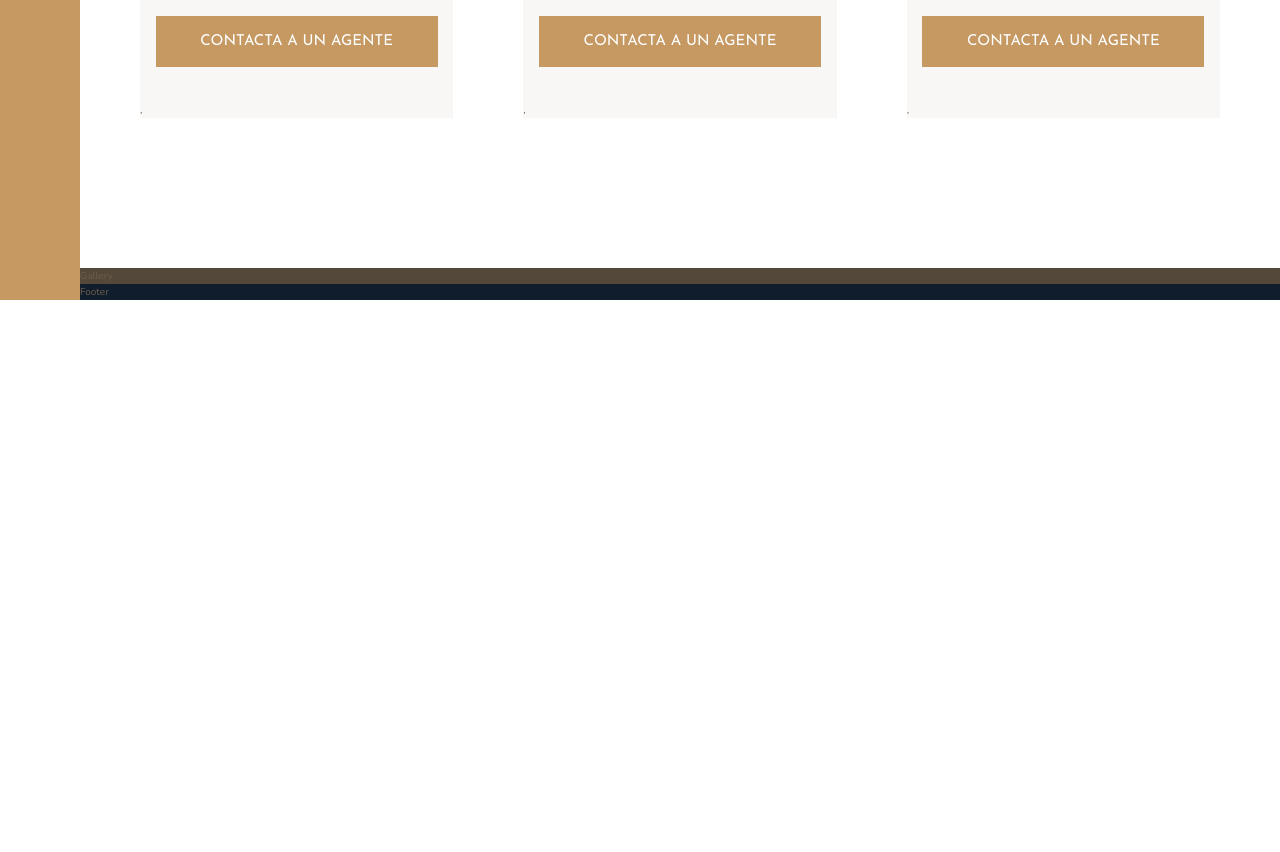
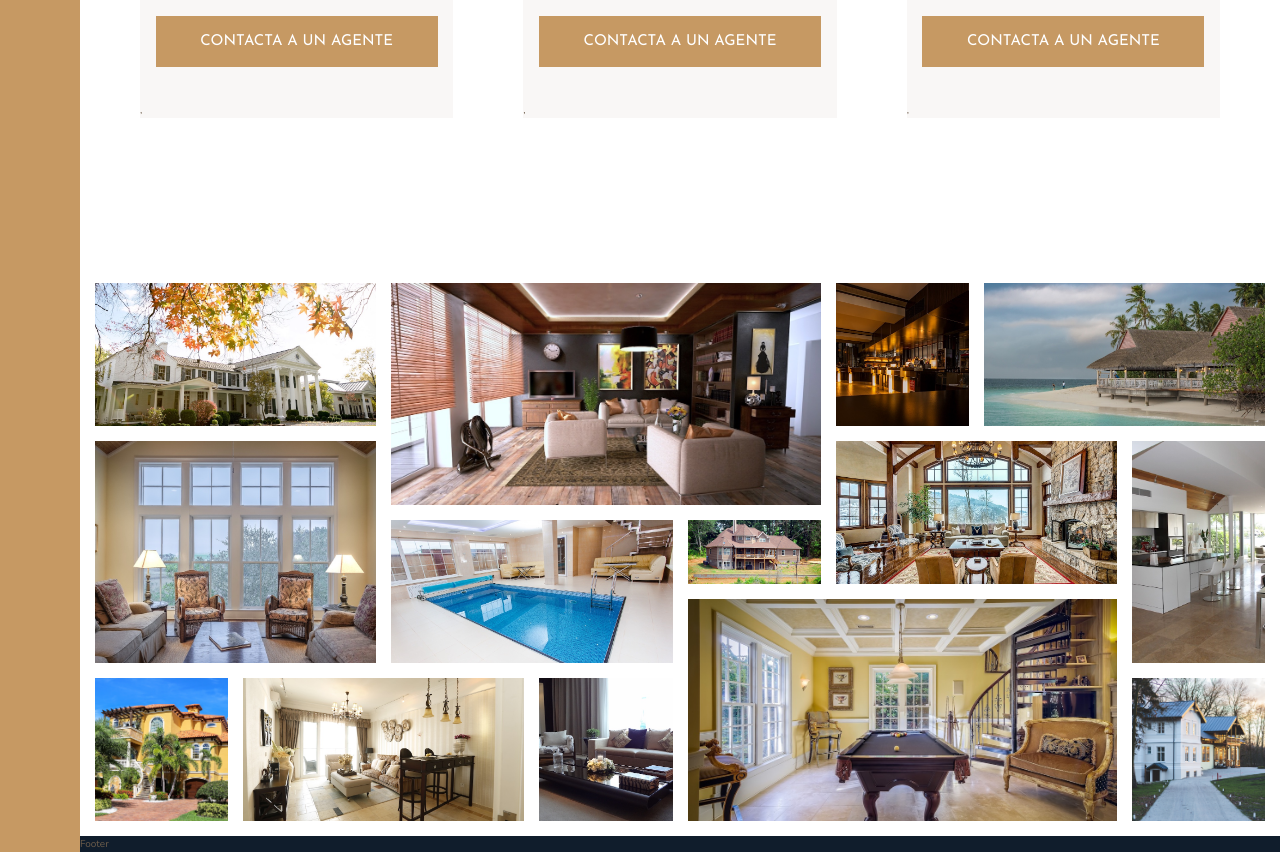
Before and after one commit to EnriqueCazares/Nexter, a website: page index.html in a window 1280 px wide. Shown: the part 2967-3819 px from the top of the page. Before the commit the page ends 3267 px from the top, so only its background shows below. Drawn offline with nearby package versions, Linux system fonts and the light colour scheme.

Commit message:
Gallery section finished + fixing package.json

```diff
--- a/index.html
+++ b/index.html
@@ -284,7 +284,49 @@
         </section>
 
         <section class="gallery">
-            Gallery
+            <figure class="gallery__item gallery__item--1">
+                <img src="img/gal-1.jpeg" alt="Gallery image 1" class="gallery__img">
+            </figure>
+            <figure class="gallery__item gallery__item--2">
+                <img src="img/gal-2.jpeg" alt="Gallery image 2" class="gallery__img">
+            </figure>
+            <figure class="gallery__item gallery__item--3">
+                <img src="img/gal-3.jpeg" alt="Gallery image 3" class="gallery__img">
+            </figure>
+            <figure class="gallery__item gallery__item--4">
+                <img src="img/gal-4.jpeg" alt="Gallery image 4" class="gallery__img">
+            </figure>
+            <figure class="gallery__item gallery__item--5">
+                <img src="img/gal-5.jpeg" alt="Gallery image 5" class="gallery__img">
+            </figure>
+            <figure class="gallery__item gallery__item--6">
+                <img src="img/gal-6.jpeg" alt="Gallery image 6" class="gallery__img">
+            </figure>
+            <figure class="gallery__item gallery__item--7">
+                <img src="img/gal-7.jpeg" alt="Gallery image 7" class="gallery__img">
+            </figure>
+            <figure class="gallery__item gallery__item--8">
+                <img src="img/gal-8.jpeg" alt="Gallery image 8" class="gallery__img">
+            </figure>
+            <figure class="gallery__item gallery__item--9">
+                <img src="img/gal-9.jpeg" alt="Gallery image 9" class="gallery__img">
+            </figure>
+            <figure class="gallery__item gallery__item--10">
+                <img src="img/gal-10.jpeg" alt="Gallery image 10" class="gallery__img">
+            </figure>
+            <figure class="gallery__item gallery__item--11">
+                <img src="img/gal-11.jpeg" alt="Gallery image 11" class="gallery__img">
+            </figure>
+            <figure class="gallery__item gallery__item--12">
+                <img src="img/gal-12.jpeg" alt="Gallery image 12" class="gallery__img">
+            </figure>
+            <figure class="gallery__item gallery__item--13">
+                <img src="img/gal-13.jpeg" alt="Gallery image 13" class="gallery__img">
+            </figure>
+            <figure class="gallery__item gallery__item--14">
+                <img src="img/gal-14.jpeg" alt="Gallery image 14" class="gallery__img">
+            </figure>
+
         </section>
 
         <footer class="footer">
--- a/sass/_gallery.scss
+++ b/sass/_gallery.scss
@@ -1,4 +1,92 @@
 .gallery {
-    background-color: $color-grey-dark-1;
-    grid-column: full-start / full-end;
+  grid-column: full-start / full-end;
+
+  display: grid;
+  grid-template-columns: repeat(8, 1fr);
+  grid-template-rows: repeat(7, 5vw);
+  gap: 1.5rem;
+  padding: 1.5rem;
+
+  &__item {
+    &--1 {
+      grid-row: 1 / span 2;
+      grid-column: 1 / span 2;
+    }
+
+    &--2 {
+      grid-row: 1 / 4;
+      grid-column: 3 / 6;
+    }
+
+    &--3 {
+      grid-row: 1 / span 2;
+      grid-column: 6 / 7;
+    }
+
+    &--4 {
+      grid-row: 1 / span 2;
+      grid-column: 7 / span 2;
+    }
+
+    &--5 {
+      grid-row: 3 / span 3;
+      grid-column: 1 / span 2;
+    }
+
+    &--6 {
+      grid-row: 4 / span 2;
+      grid-column: 3 / span 2;
+    }
+
+    &--7 {
+      grid-row: 4 / 5;
+      grid-column: 5 / 6;
+    }
+
+    &--8 {
+      grid-row: 3 / span 2;
+      grid-column: 6 / span 2;
+    }
+
+    &--9 {
+      grid-row: 3 / span 3;
+      grid-column: 8 / 9;
+    }
+
+    &--10 {
+      grid-row: 6 / span 2;
+      grid-column: 1 / 2;
+    }
+
+    &--11 {
+      grid-row: 6 / span 2;
+      grid-column: 2 / span 2;
+    }
+
+    &--12 {
+      grid-row: 6 / span 2;
+      grid-column: 4 / 5;
+    }
+
+    &--13 {
+      grid-row: 5 / span 3;
+      grid-column: 5 / span 3;
+    }
+
+    &--14 {
+      grid-row: 6 / span 2;
+      grid-column: 8 / 9;
+    }
+  }
+
+  &__img {
+    width: 100%;
+    height: 100%;
+    object-fit: cover;
+    display: block;
+  }
+
+  & > * {
+    width: 100%;
+  }
 }
```
Also changed, not shown: package.json (+14 -10 lines), css/style.css, 3 other files.
